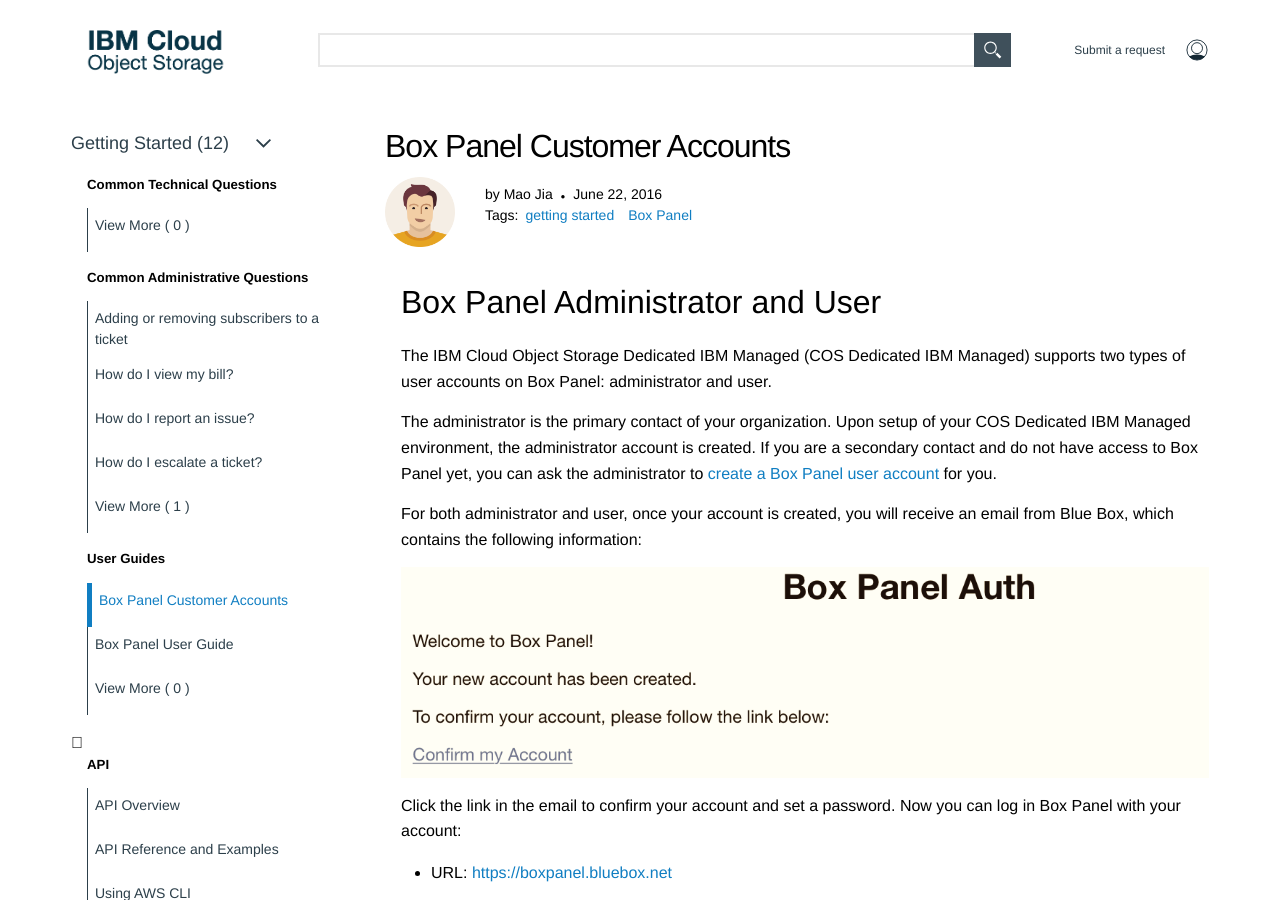
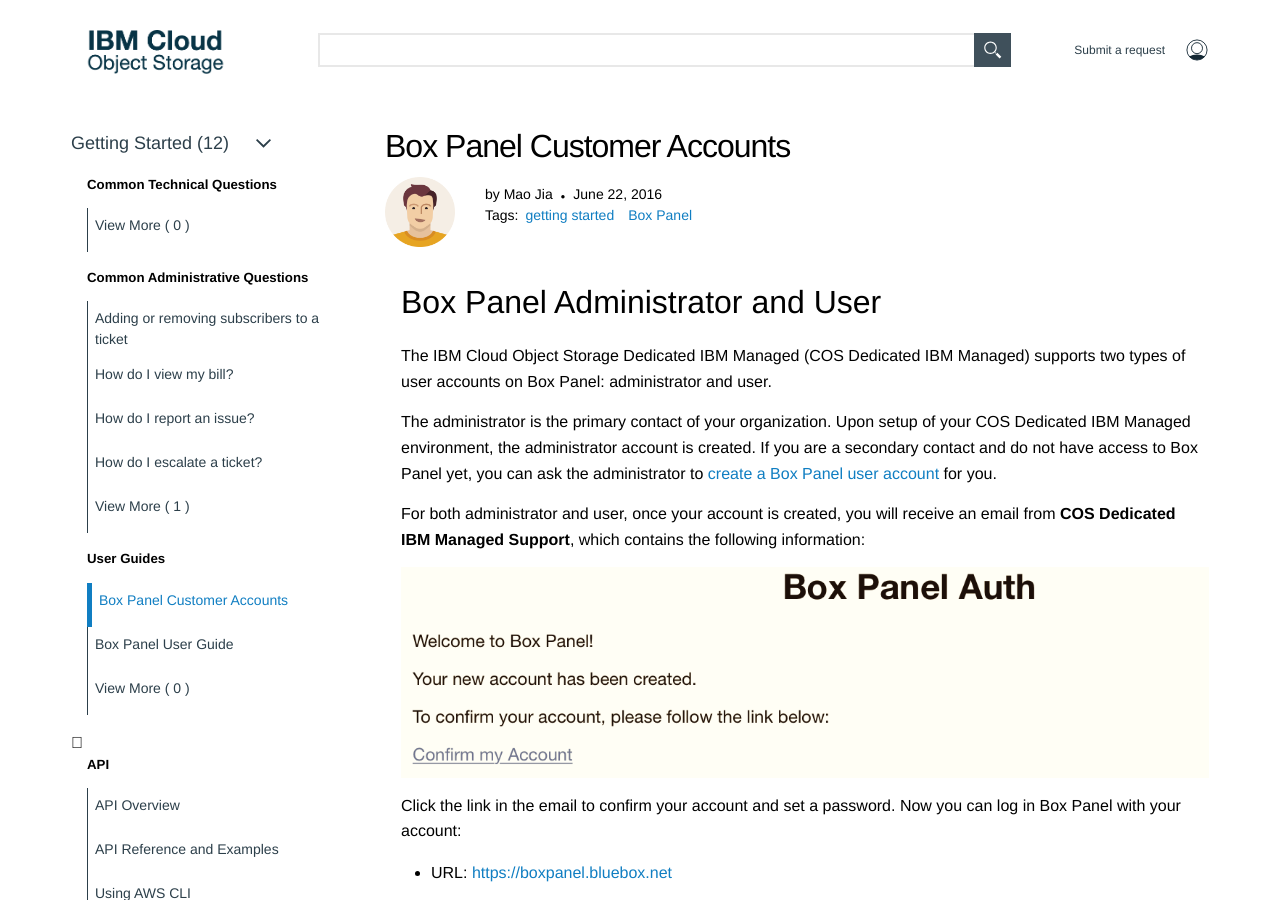
Before and after one commit to nglange/help-documentation, a Jekyll site: the page built from _userguides/user_accounts.md, in a window 1280 px wide and 900 px high. Built offline with Jekyll 4.4.1, drawn with Linux system fonts in a browser that asks for light colours.

Commit message:
remove references to Blue Box
remove references to Blue Box

```diff
--- a/_config.yml
+++ b/_config.yml
@@ -35,7 +35,7 @@
       path: "" # an empty string here means all files in the project
     values:
       dateAdded: "June 7th, 2016"
-      author: "Blue Box Support"
+      author: "COS Dedicated IBM Managed Support"
       job-title:
 
 sass:
--- a/_includes/search--pageview.html
+++ b/_includes/search--pageview.html
@@ -7,7 +7,7 @@
 
   </div>
   <div class="input-container">
-    <label for="search__fullview" class="hide search--label">Search Cloud Object Storage Help</label>
+    <label for="search__fullview" class="hide search--label">Search IBM Cloud Object Storage Help</label>
     <input type="text" id="search-input" placeholder="" name="search" class="search__minview--page">
     <img src="{{ site.baseurl }}/img/search.svg" class="search-icon" />
   </div>
--- a/_userguides/user_accounts.md
+++ b/_userguides/user_accounts.md
@@ -14,7 +14,7 @@
 
 The administrator is the primary contact of your organization. Upon setup of your COS Dedicated IBM Managed environment, the administrator account is created. If you are a secondary contact and do not have access to Box Panel yet, you can ask the administrator to [create a Box Panel user account](../Box_Panel/index.html#create-user) for you.
 
-For both administrator and user, once your account is created, you will receive an email from Blue Box, which contains the following information:
+For both administrator and user, once your account is created, you will receive an email from **COS Dedicated IBM Managed Support**, which contains the following information:
 
 ![Confirm Account Email](../../../img/confirm_account.png)
 
```
Also changed, not shown: _userguides/Box_Panel.md (+1 -1 lines).
